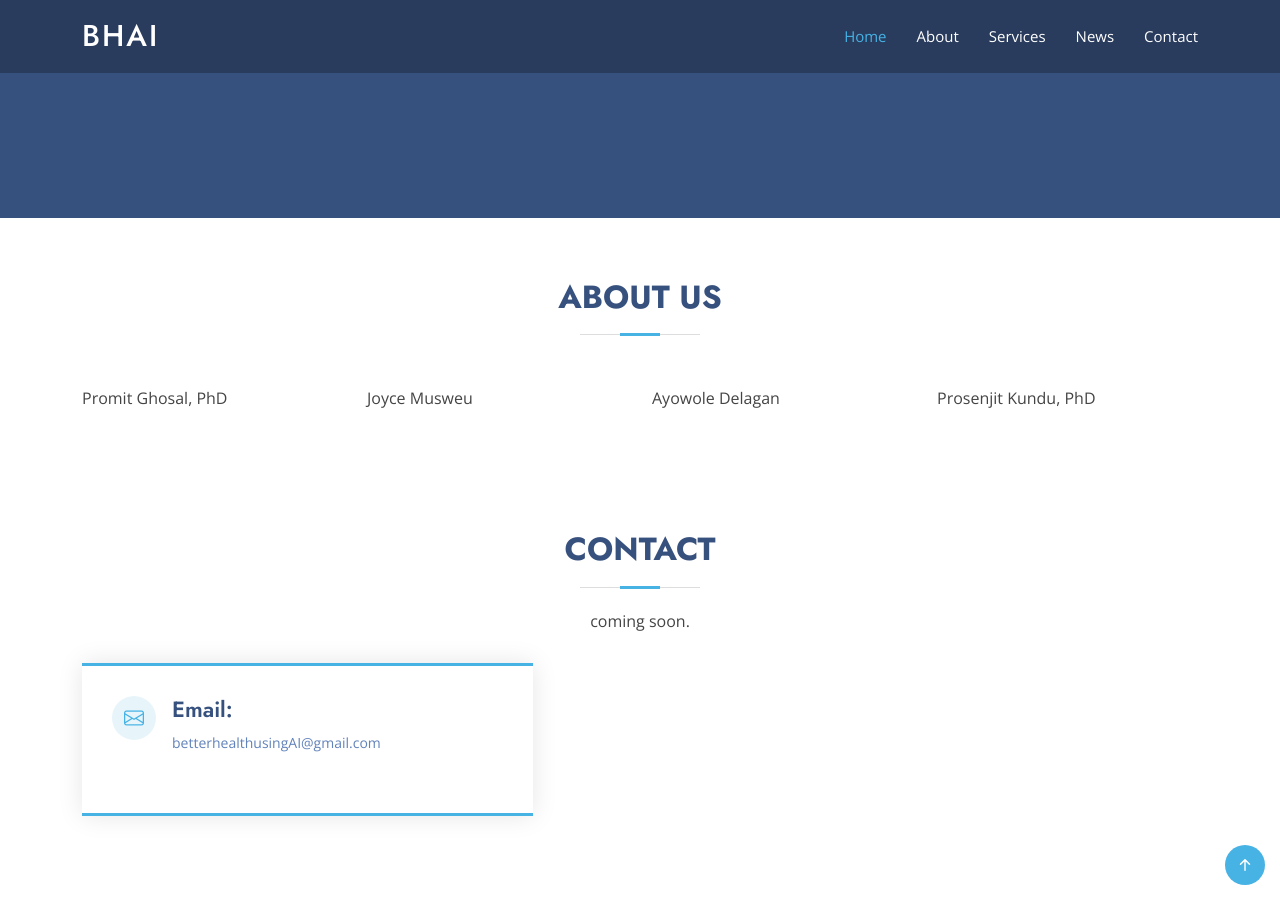
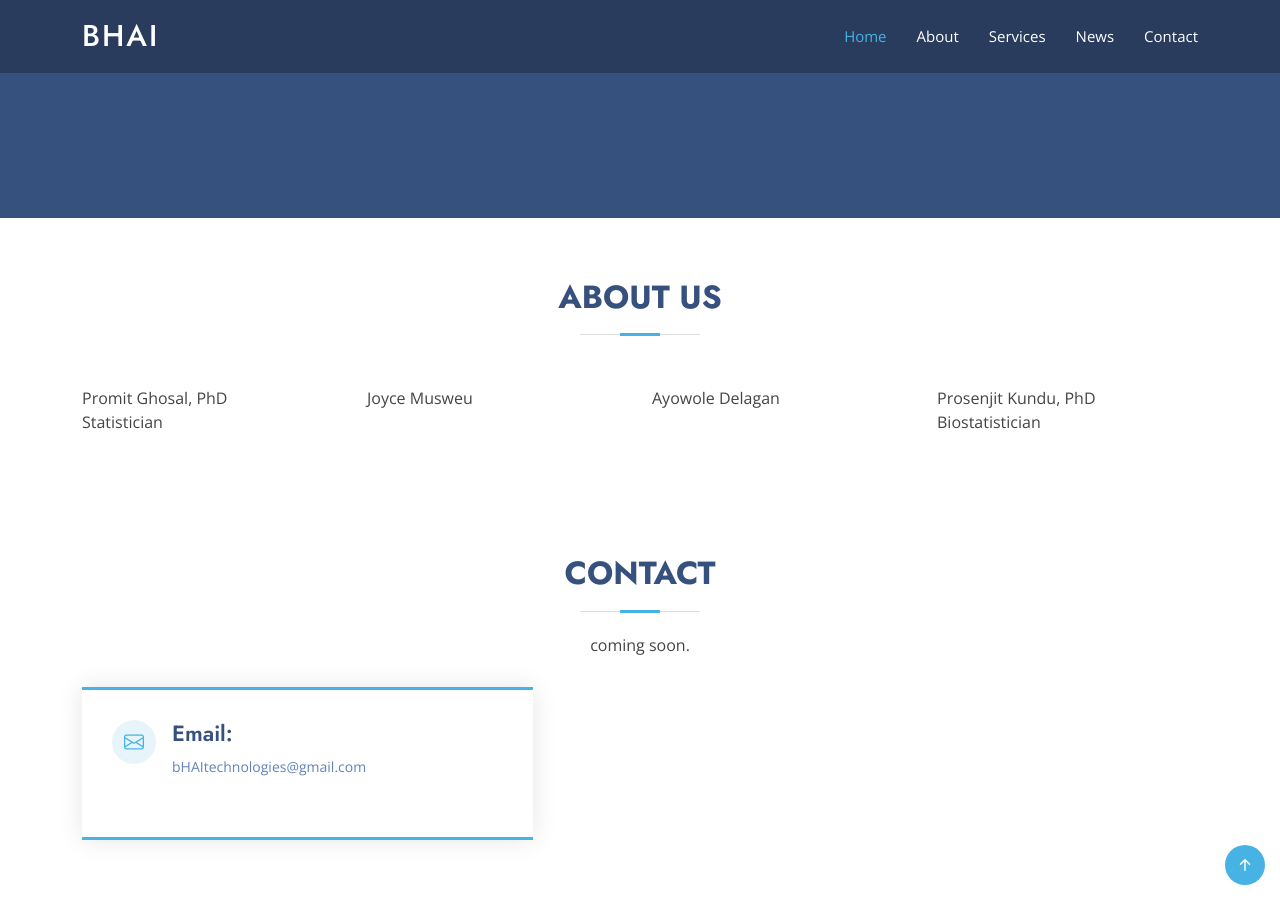
Before and after one commit to betterhealthusingAI/betterhealthusingAI.github.io, a Jekyll site: the page built from index.html, in a window 1280 px wide and 900 px high, scrolled down 502 px. Built offline with Jekyll 4.4.1, drawn with Linux system fonts in a browser that asks for light colours.

Commit message:
Update design_one.html

```diff
--- a/_layouts/design_one.html
+++ b/_layouts/design_one.html
@@ -91,10 +91,10 @@
         </div>
 
         <div class="row content">
-          <div class="col-lg-3"> Promit Ghosal, PhD </div>
+          <div class="col-lg-3"> Promit Ghosal, PhD <br/> Statistician </div>
           <div class="col-lg-3"> Joyce Musweu </div>
           <div class="col-lg-3"> Ayowole Delagan </div>
-          <div class="col-lg-3"> Prosenjit Kundu, PhD </div>
+          <div class="col-lg-3"> Prosenjit Kundu, PhD <br/> Biostatistician </div>
         </div>
 
       </div>
@@ -120,7 +120,7 @@
               <div class="email">
                 <i class="bi bi-envelope"></i>
                 <h4>Email:</h4>
-                <p>betterhealthusingAI@gmail.com</p>
+                <p>bHAItechnologies@gmail.com</p>
               </div>
 
 
```
